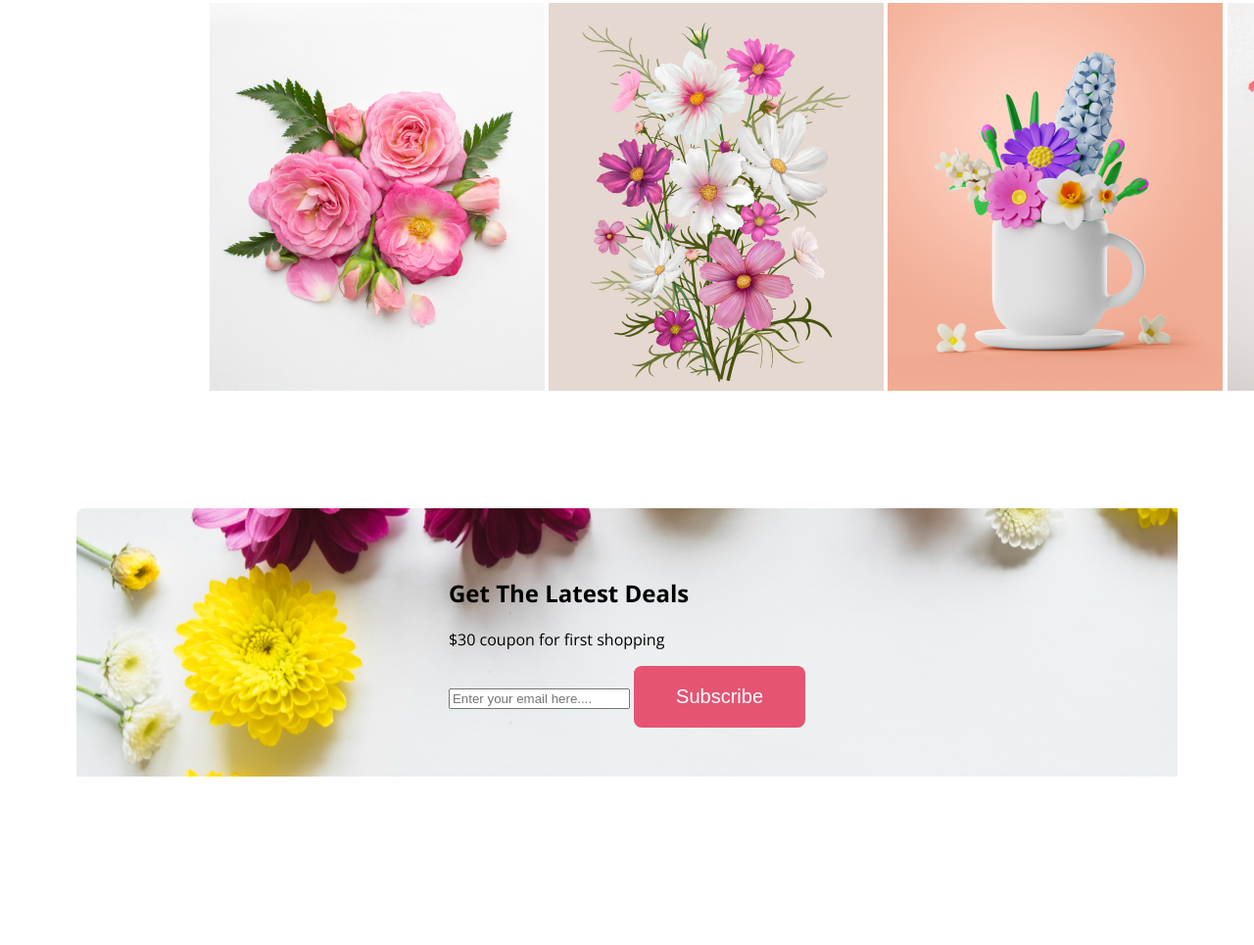
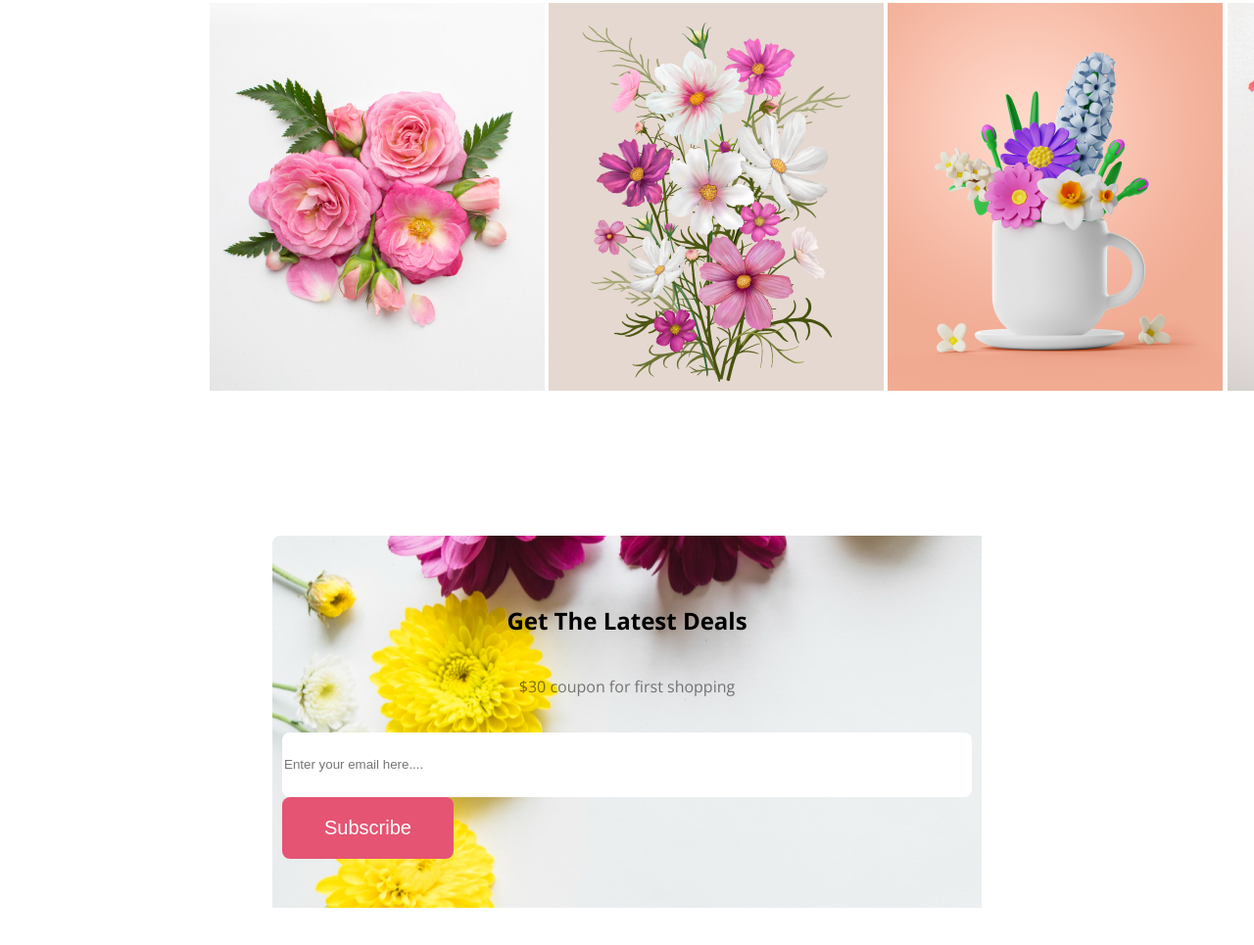
Before and after one commit to shoaib9752/flower-shop-assignment1, a plain HTML site: page index.html in a window 1280 px wide. Shown: the part 4207-5172 px from the top of the page at 98% size. Before the commit the page ends 5100 px from the top, so only its background shows below. Drawn offline with nearby package versions, Linux system fonts and the light colour scheme.

Commit message:
latest deals final

```diff
--- a/index.html
+++ b/index.html
@@ -120,9 +120,9 @@
 <div class="container-getthe">
 
     <section class="coninfo" >
-        <h2>Get The Latest Deals</h2>
-        <p>$30 coupon for first shopping</p>
-        <input placeholder="Enter your email here...." type="email" name="Enter your email here...." id=""> <input class="btn" type="button" value="Subscribe">
+        <h2 class="c-tp1" >Get The Latest Deals</h2>
+        <p id="clr" class="c-tp1" >$30 coupon for first shopping</p>
+        <input class="em" placeholder="Enter your email here...." type="email" name="Enter your email here...." id=""> <input class="btn" type="button" value="Subscribe">
     </section>
 
 
@@ -130,6 +130,8 @@
 
 </main>
 
+<!-- *footer  -->
+
 <footer>
 
 </footer>
--- a/style.css
+++ b/style.css
@@ -48,7 +48,7 @@ body {
 
 }
 
-.lets-des{
+.lets-des {
     color: rgba(39, 39, 39, 0.60);
 }
 
@@ -61,9 +61,10 @@ body {
 
 }
 
-.fd{
+.fd {
     color: rgba(39, 39, 39, 0.60);
 }
+
 .section-td {
     margin: 178px;
     text-align: center;
@@ -183,31 +184,31 @@ span {
     color: #E55473;
 }
 
-.cc1{
+.cc1 {
     color: rgba(39, 39, 39, 0.60);
 }
 
 
 /* *Instagram */
 
-.container{
+.container {
     background: #FFF;
     margin-top: 30px;
 }
 
-.instagram{
+.instagram {
     text-align: center;
     padding: 50px;
 }
 
-.insta-pic{
+.insta-pic {
     display: block;
     justify-content: space-around;
     padding: 24px;
 
 }
 
-.insta-p{
+.insta-p {
     color: rgba(39, 39, 39, 0.60);
     /* padding-bottom: 50px; */
 }
@@ -216,15 +217,41 @@ span {
 
 /* *get the latest idea */
 
-.container-getthe{
-   display: flex;
-   justify-content: space-around;
-   background-image: url("image/Rectangle\ 9.png");
-   width: auto;
-   margin: 100px 70px;
-   padding: 50px;
+.container-getthe {
+    background: #FFF;
+    display: flex;
+    justify-content: center;
+    background-image: url("image/Rectangle\ 9.png");
+    width: auto;
+    margin: 128px 270px;
+    padding: 50px 50px;
+    background-repeat: no-repeat;
+
+
 
 }
-.coninfo{
+
+.em {
+
+    width: 700px;
+    height: 64px;
+    text-align: left ;
+    border-radius: 8px;
+background: #FFF;
+border: none;
 
 }
+
+.c-tp1{
+    text-align: center;
+    padding-bottom:20px ;
+}
+
+#clr{
+    color: rgba(39, 39, 39, 0.60);
+}
+
+
+
+
+/* *footer */
```
